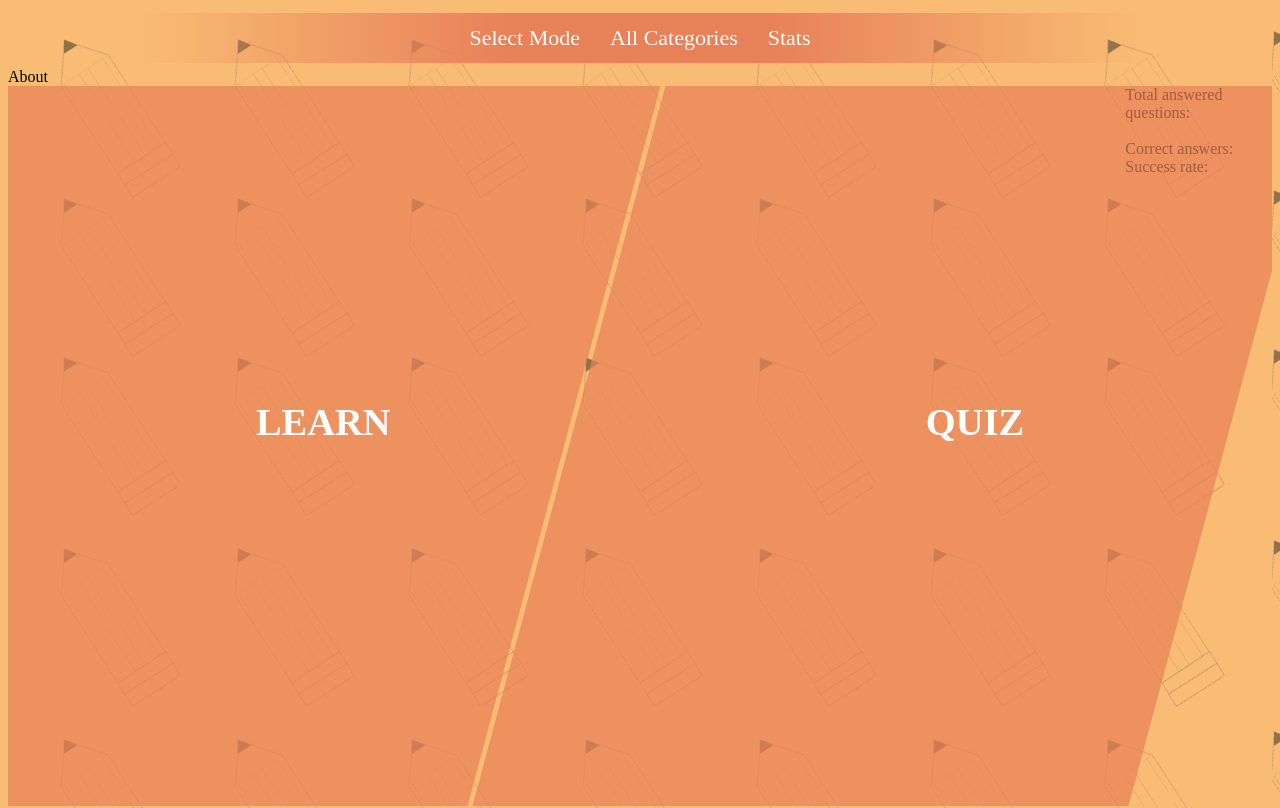
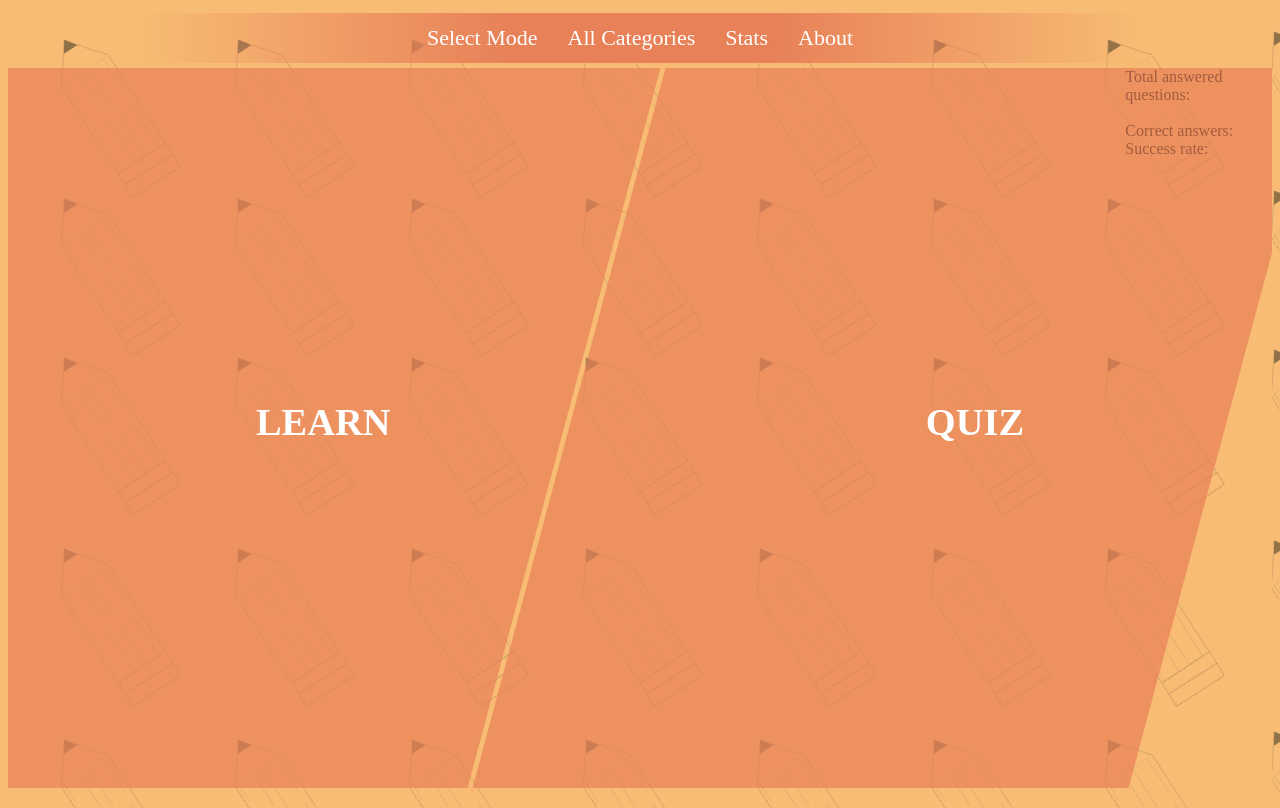
Before and after one commit to tempvision/FlashCards_Project, a website: page dist/index.html in a window 1280 px wide. Drawn offline with Linux system fonts and the light colour scheme.

Commit message:
Small correction

```diff
--- a/dist/index.html
+++ b/dist/index.html
@@ -10,8 +10,13 @@
 </head>
 
 <body>
-    <nav><span id="selectMode">Select Mode</span><span id="category">All Categories</span><span id="categoryDropdown"></span><span id='statScreenButton'>Stats</span></nav><span
-    id="about">About</span></nav>
+    <nav>
+         <span id="selectMode">Select Mode</span>
+         <span id="category">All Categories</span>
+         <span id="categoryDropdown"></span>
+         <span id='statScreenButton'>Stats</span>
+         <span id="about">About</span>
+    </nav>
     <div id="wrapper">
         <div id="firstScreen">
             <div class="half" id="left"></div>
```
